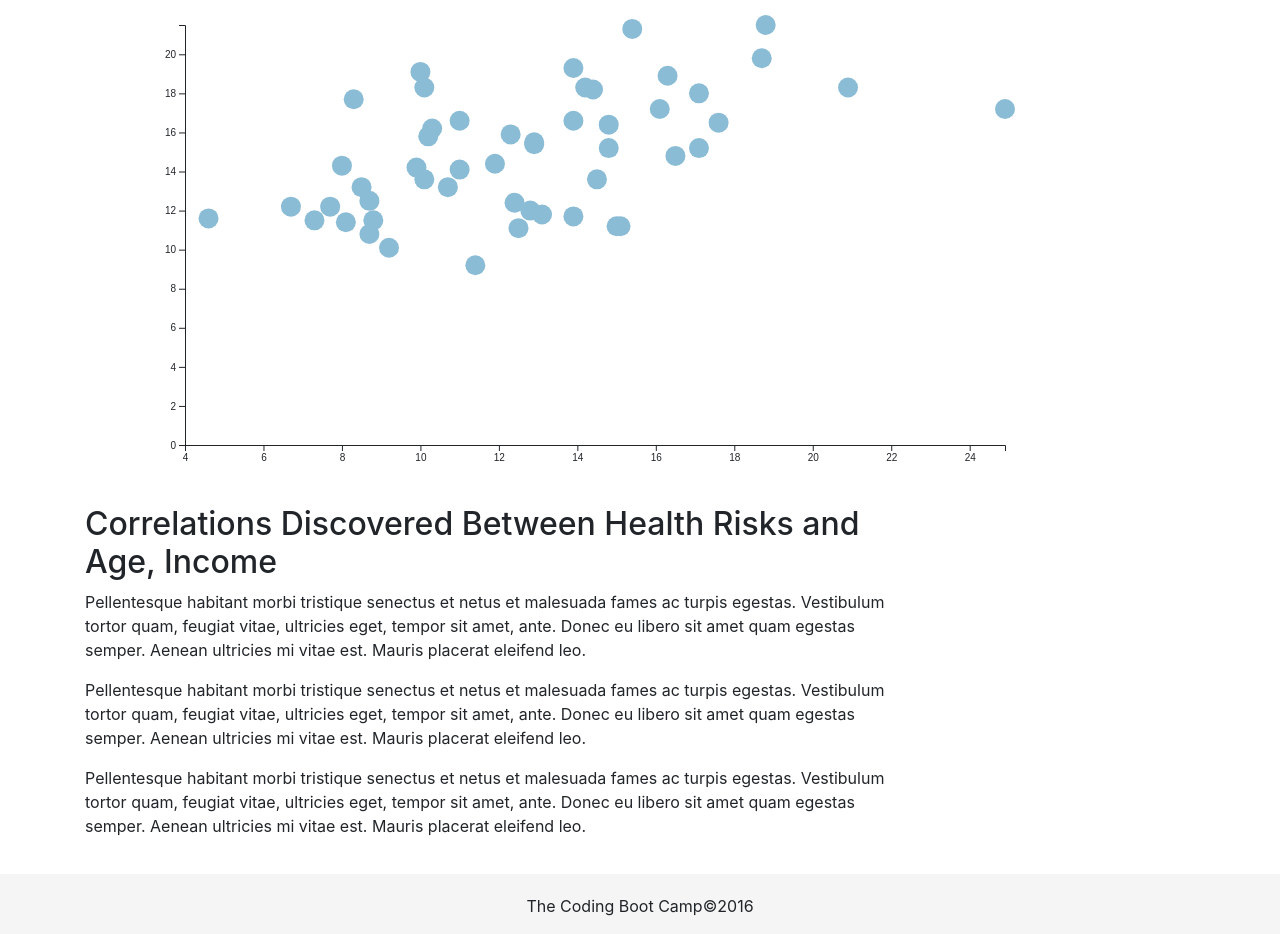
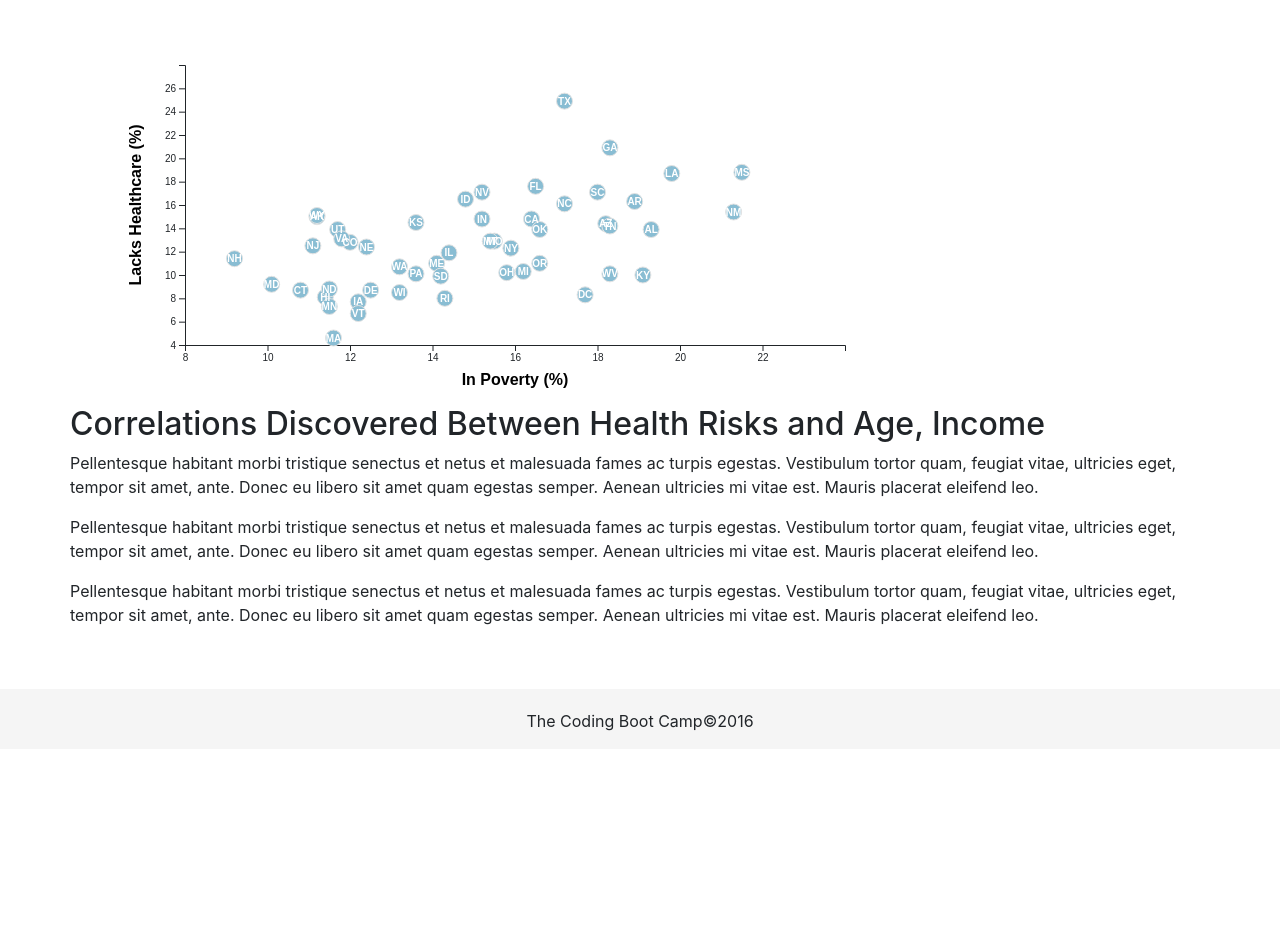
Before and after one commit to 1418tm-data/D3-challenge, a plain HTML site: page index.html in a window 1280 px wide. Shown: the part 51-985 px from the top of the page. After the commit the page ends 800 px from the top, so only its background shows below. Drawn offline with nearby package versions, Linux system fonts and the light colour scheme.

Commit message:
Final commit after more updates

```diff
--- a/assets/js/app.js
+++ b/assets/js/app.js
@@ -1,8 +1,8 @@
-var svgWidth = 960;
-var svgHeight = 500;
+var svgWidth = 800;
+var svgHeight = 400;
 
 var margin = {
-  top: 20,
+  top: 60,
   right: 40,
   bottom: 60,
   left: 100
@@ -33,17 +33,20 @@ d3.csv("/assets/data/data.csv").then(function(healthData) {
     // Step 2: Create scale functions
     // ==============================
     var xLinearScale = d3.scaleLinear()
-      .domain([4, d3.max(healthData, d => d.healthcare)])
+      .domain([8, 24])
       .range([0, width]);
 
     var yLinearScale = d3.scaleLinear()
-      .domain([0, d3.max(healthData, d => d.poverty)])
+      .domain([4, 28])
       .range([height, 0]);
 
     // Step 3: Create axis functions
     // ==============================
     var bottomAxis = d3.axisBottom(xLinearScale);
     var leftAxis = d3.axisLeft(yLinearScale);
+
+    bottomAxis.tickValues([8,10,12,14,16,18,20,22])
+    leftAxis.tickValues([4,6,8,10,12,14,16,18,20,22,24,26])
 
     // Step 4: Append Axes to the chart
     // ==============================
@@ -57,57 +60,52 @@ d3.csv("/assets/data/data.csv").then(function(healthData) {
     // Step 5: Create Circles
     // ==============================
     chartGroup.selectAll("circle")
-      .data(healthData)
-      .enter()
-      .append("circle")
-      .attr("cx", d => xLinearScale(d.healthcare))
-      .attr("cy", d => yLinearScale(d.poverty))
-      .attr("r", "10")
-      .attr("fill", "rgb(139,188,213)")
-    //   .attr("opacity", ".5");
+    .data(healthData)
+    .enter()
+    .append("circle")
+    .attr("cx", d => xLinearScale(d.poverty))
+    .attr("cy", d => yLinearScale(d.healthcare))
+    .attr("r", "8")
+    .attr("class", "stateCircle");
 
-    // Create the text for each circle
+    // Step 6: Create the labels for the circles
+    // ==============================
+    chartGroup.append("g")
+    .selectAll('text')
+    .data(healthData)
+    .enter()
+    .append("text")
+    .text(d=>d.abbr)
+    .attr("x",d=>xLinearScale(d.poverty))
+    .attr("y",d=>yLinearScale(d.healthcare))
+    .attr( "class", "stateText")
+    .attr("font-family", "sans-serif")
+    .attr("text-anchor", "middle")
+    .attr("fill", "white")
+    .attr("font-size", "10px")
+    .style("font-weight", "bold")
+    .attr("alignment-baseline", "central");
+
+
+    // Step 7: Create axes labels
+    // ==============================
     chartGroup.append("text")
-      .attr("dx", function(d){return -20})
-      .attr("class", "stateText")
-      .text(function(d){return d.abbr});
 
-    // Step 6: Initialize tool tip
-    // ==============================
-    // var toolTip = d3.tip()
-    //   .attr("class", "tooltip")
-    //   .offset([80, -60])
-    //   .html(function(d) {
-    //     return (`${d.rockband}<br>Hair length: ${d.hair_length}<br>Hits: ${d.num_hits}`);
-    //   });
-
-    // Step 7: Create tooltip in the chart
-    // ==============================
-    // chartGroup.call(toolTip);
-
-    // Step 8: Create event listeners to display and hide the tooltip
-    // ==============================
-    // circlesGroup.on("click", function(data) {
-    //   toolTip.show(data, this);
-    // })
-    //   // onmouseout event
-    //   .on("mouseout", function(data, index) {
-    //     toolTip.hide(data);
-    //   });
-
-    // Create axes labels
-    chartGroup.append("text")
       .attr("transform", "rotate(-90)")
       .attr("y", 0 - margin.left + 40)
       .attr("x", 0 - (height / 2))
       .attr("dy", "1em")
+      .attr("font-weight", "bold")
       .attr("class", "aText")
       .text("Lacks Healthcare (%)");
 
     chartGroup.append("text")
-      .attr("transform", `translate(${width / 2}, ${height + margin.top + 30})`)
+
+      .attr("transform", `translate(${width / 2}, ${height + margin.top - 20})`)
       .attr("class", "aText")
+      .attr("font-weight", "bold")
       .text("In Poverty (%)");
-  }).catch(function(error) {
+  })
+  .catch(function(error) {
     console.log(error);
   });
--- a/index.html
+++ b/index.html
@@ -25,7 +25,7 @@
       </div>
     </div>
     <div class="row">
-      <div class="col-xs-12  col-md-9">
+      <div class="col-xs-12  col-md-12>
         <div class="article">
           <h2>Correlations Discovered Between Health Risks and Age, Income</h2>
           <p>Pellentesque habitant morbi tristique senectus et netus et malesuada fames ac turpis egestas. Vestibulum tortor
```
